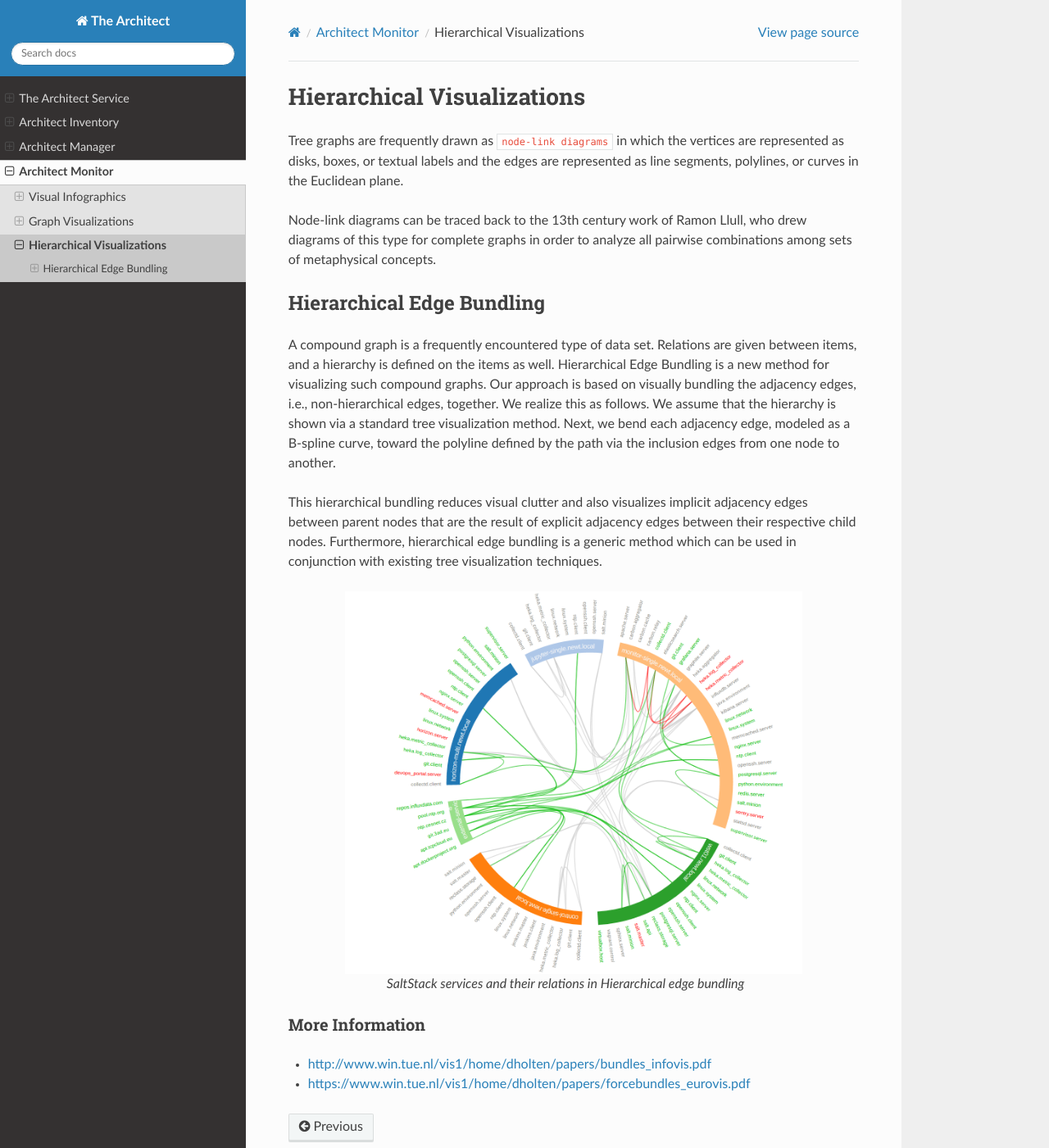
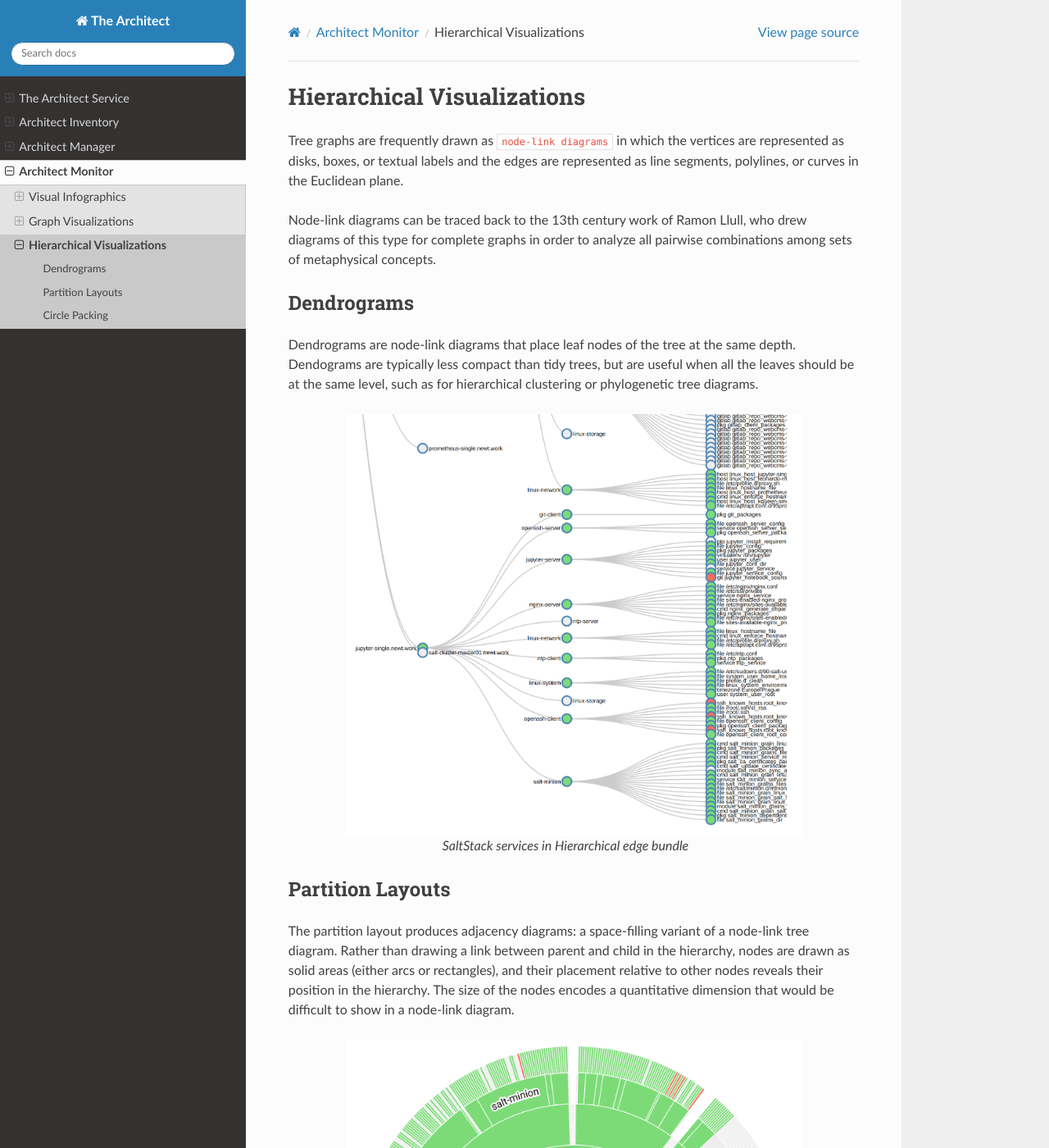
Before and after one commit to cznewt/architect-api, a Sphinx documentation site: the page built from doc/source/text/monitor-vis-hierarchy.rst, in a window 1280 px wide and 1400 px high. Shown: the whole window at 82% size. Built offline with Sphinx 7.4.7 and the Read the Docs theme 2.0.0, drawn with Linux system fonts in a browser that asks for light colours; formulas are drawn with MathJax 3; some of the changed text lies outside the part shown.

Commit message:
Added Hiearchical structures documentation

```diff
--- a/doc/source/text/monitor-vis-hierarchy.rst
+++ b/doc/source/text/monitor-vis-hierarchy.rst
@@ -12,33 +12,47 @@
 pairwise combinations among sets of metaphysical concepts.
 
 
-Hierarchical Edge Bundling
-==========================
+Dendrograms
+===========
 
-A compound graph is a frequently encountered type of data set. Relations are
-given between items, and a hierarchy is defined on the items as well.
-Hierarchical Edge Bundling is a new method for visualizing such compound
-graphs. Our approach is based on visually bundling the adjacency edges, i.e.,
-non-hierarchical edges, together. We realize this as follows. We assume that
-the hierarchy is shown via a standard tree visualization method. Next, we bend
-each adjacency edge, modeled as a B-spline curve, toward the polyline defined
-by the path via the inclusion edges from one node to another.
+Dendrograms are node-link diagrams that place leaf nodes of the tree at the
+same depth. Dendograms are typically less compact than tidy trees, but are
+useful when all the leaves should be at the same level, such as for
+hierarchical clustering or phylogenetic tree diagrams.
 
-This hierarchical bundling reduces visual clutter and also visualizes implicit
-adjacency edges between parent nodes that are the result of explicit adjacency
-edges between their respective child nodes. Furthermore, hierarchical edge
-bundling is a generic method which can be used in conjunction with existing
-tree visualization techniques.
-
-.. figure:: ../static/img/monitor/hiearchical-edge-bundling.png
+.. figure:: ../static/img/monitor/node-link-tree.png
     :width: 80%
     :figclass: align-center
 
-    SaltStack services and their relations in Hierarchical edge bundling
+    SaltStack services in Hierarchical edge bundle
 
 
-More Information
-----------------
+Partition Layouts
+=================
 
-* http://www.win.tue.nl/vis1/home/dholten/papers/bundles_infovis.pdf
-* https://www.win.tue.nl/vis1/home/dholten/papers/forcebundles_eurovis.pdf
+The partition layout produces adjacency diagrams: a space-filling variant of a
+node-link tree diagram. Rather than drawing a link between parent and child in
+the hierarchy, nodes are drawn as solid areas (either arcs or rectangles), and
+their placement relative to other nodes reveals their position in the
+hierarchy. The size of the nodes encodes a quantitative dimension that would
+be difficult to show in a node-link diagram.
+
+.. figure:: ../static/img/monitor/sunburst.png
+    :width: 80%
+    :figclass: align-center
+
+    SaltStack services in Sunburst Diagram
+
+
+Circle Packing
+==============
+
+We display resources as circles with lower-level resources as inner circles.
+Circle packing in a circle is a two-dimensional packing problem with the
+objective of packing unit circles into the smallest possible larger circle.
+
+.. figure:: ../static/img/monitor/circle-packing.png
+    :width: 80%
+    :figclass: align-center
+
+    SaltStack services in Circle Packing
```
Also changed, not shown: README.rst (+29 -3 lines), doc/source/static/img/monitor/circle-packing.png (added).
